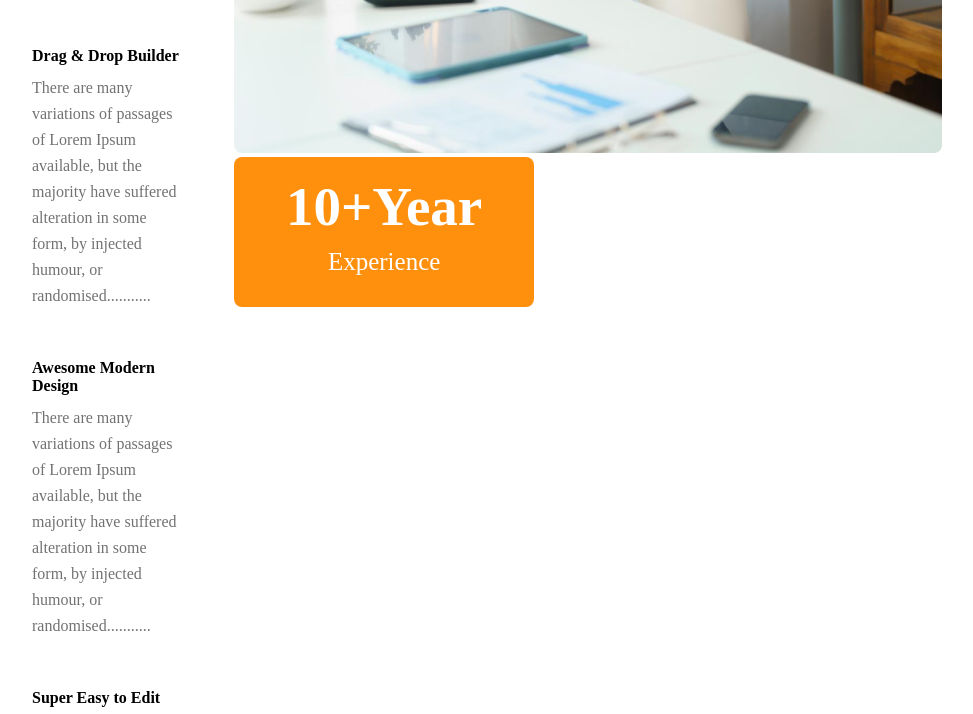
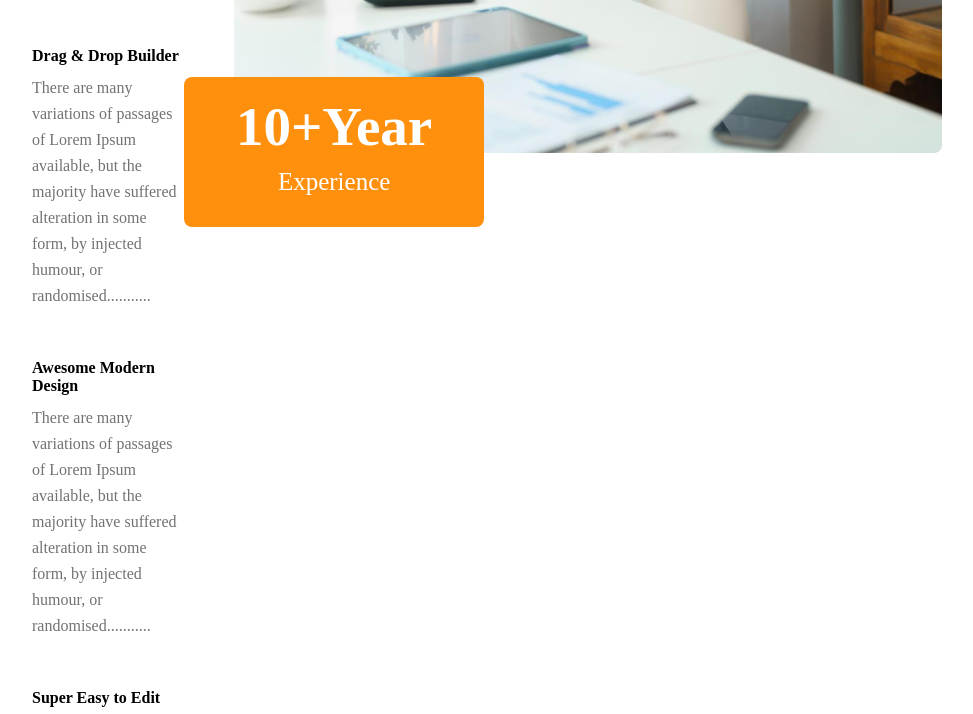
Before and after one commit to Fahim3831/Assignment-2, a plain HTML site: page index.html in a window 1280 px wide. Shown: the part 2848-3562 px from the top of the page, without its empty margins (208-1181 px from the left). Drawn offline with Linux system fonts and the light colour scheme.

Commit message:
Experience div Done

```diff
--- a/styles/styles.css
+++ b/styles/styles.css
@@ -142,6 +142,8 @@ nav{
     width: 300px;
     height: 150px;
     position: absolute;
+    margin-top: -80px;
+    margin-left: -50px;
 }
 .experience-div > h1{
     font-weight: 700;
```
Also changed, not shown: images/my_photo-1.png (deleted).
